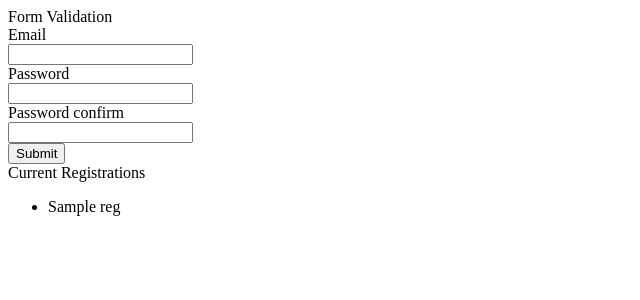
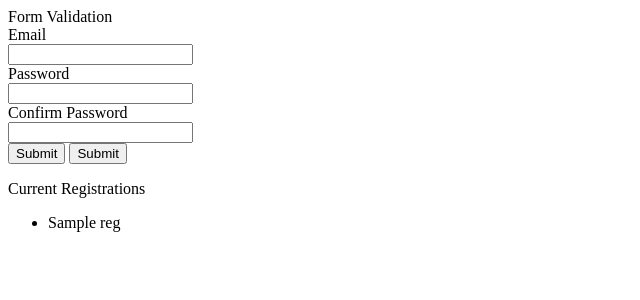
Before and after one commit to mikeabrahamsen/Flask-Meld-Example, a Flask app: template templates/meld/register.html in a window 1280 px wide. Shown: the top 300 px of the page, without its empty margins (0-640 px from the left). Run offline with Flask 2, Linux system fonts and the light colour scheme; the template is opened without the code that fills it: values that come from a table or form of the project are taken from there, most other values are stand-ins (such as "Sample title", 1, 10 or a date in 2020); form fields are guessed from the names that the template uses; parts of the project's set-up code (start-up, migrations or seed data) failed here and were passed over.

Commit message:
Add register component

```diff
--- a/app.py
+++ b/app.py
@@ -1,5 +1,6 @@
-from flask import Flask, render_template, current_app
+from flask import Flask, render_template, redirect, url_for, request
 from flask_meld import Meld
+from forms import RegistrationForm
 
 app = Flask(__name__)
 app.config['SECRET_KEY'] = 'big!secret'
@@ -12,9 +13,12 @@ def index():
     return render_template("base.html")
 
 
-@app.route('/forms')
-def form_validation():
-    return render_template("form_validation.html")
+@app.route('/register', methods=['GET', 'POST'])
+def register():
+    form = RegistrationForm()
+    if form.validate_on_submit():
+        return redirect(url_for(request.url))
+    return render_template("register_page.html")
 
 
 if __name__ == '__main__':
--- a/templates/meld/register.html
+++ b/templates/meld/register.html
@@ -1,6 +1,8 @@
 <div class="flex py-4">
     <div class="">
         <div class="text-2xl">Form Validation</div>
+        <!-- <form meld:submit.prevent="submit"> -->
+        <form method="post">
             {{ form.csrf_token }}
             {{ form.email.label }}
             <div class="py-2">
@@ -18,8 +20,11 @@
                 <span class="px-2 text-red-800"> {{ errors.password_confirm | first }} </span>
             </div>
             <div>
-            <button class="px-1 border shadow" meld:click="register">Submit</button>
+                <button type="submit" class="px-1 border shadow">Submit</button>
+                {{ form.submit }}
+
             </div>
+        </form>
     </div>
 
     <div>
```
Also changed, not shown: forms.py (+5 -6 lines), meld/components/register.py (+1 -12 lines), templates/register_page.html (renamed from templates/form_validation.html). Lines whose indentation alone changed are shown as unchanged.
